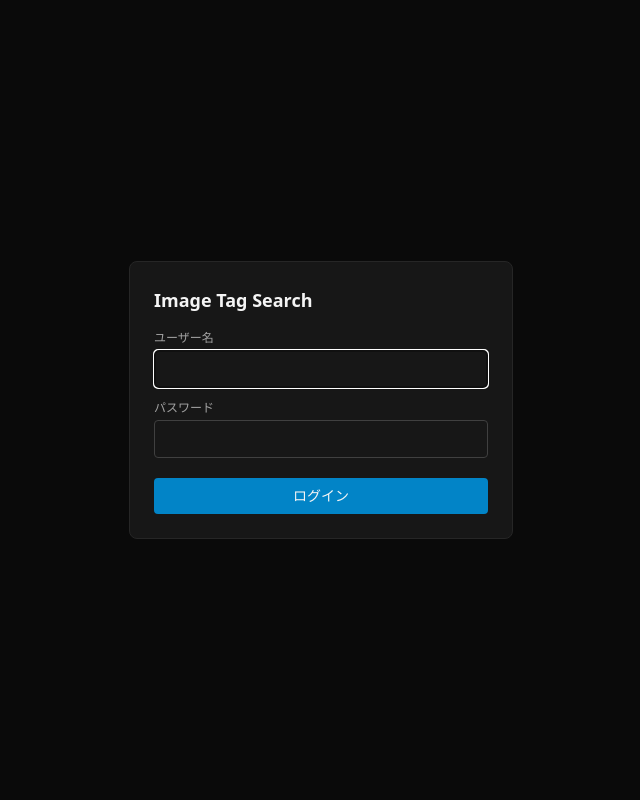
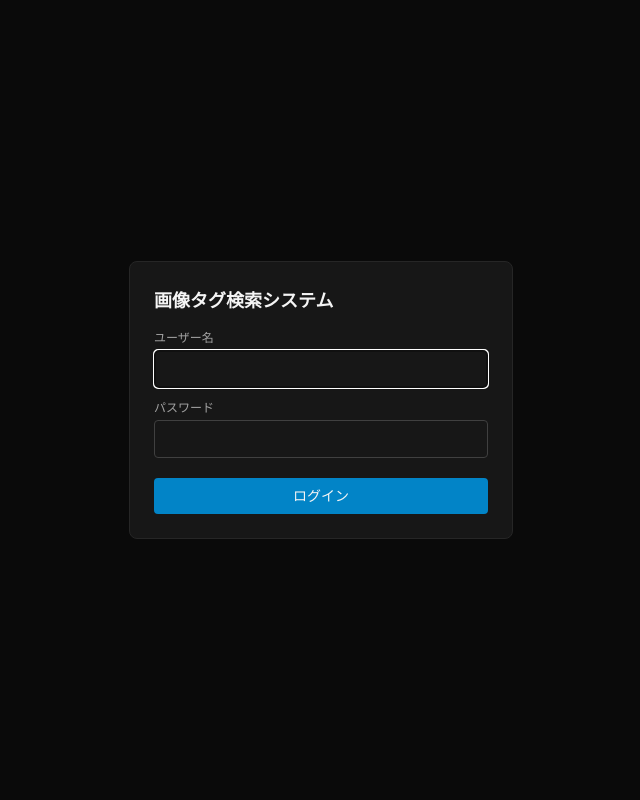
Before and after one commit to step63r/local-image-classifier, a Flask app: page /login in a window 1280 px wide. Shown: the whole page, without its empty margins (319-959 px from the left). Run offline with Flask 3, Linux system fonts and the light colour scheme; some libraries are stand-ins or nearby versions.

Commit message:
update #15

```diff
--- a/templates/index.html
+++ b/templates/index.html
@@ -3,7 +3,7 @@
 <head>
 <meta charset="utf-8">
 <meta name="viewport" content="width=device-width, initial-scale=1">
-<title>Image Tag Search</title>
+<title>画像タグ検索システム</title>
 <link rel="icon" type="image/svg+xml" href="{{ url_for('static', filename='favicon.svg') }}">
 <script src="https://cdn.tailwindcss.com"></script>
 <script src="https://unpkg.com/htmx.org@1.9.12"></script>
@@ -93,7 +93,7 @@
   </main>
   {% else %}
   <header class="sticky top-0 z-20 border-b border-neutral-800 bg-neutral-950/90 backdrop-blur">
-    {% set header_title = "Image Tag Search" %}
+    {% set header_title = "画像タグ検索システム" %}
     {% include "_header_title.html" %}
   </header>
   {% include "_menu.html" %}
--- a/templates/login.html
+++ b/templates/login.html
@@ -3,13 +3,13 @@
 <head>
 <meta charset="utf-8">
 <meta name="viewport" content="width=device-width, initial-scale=1">
-<title>Login - Image Tag Search</title>
+<title>ログイン - 画像タグ検索システム</title>
 <link rel="icon" type="image/svg+xml" href="{{ url_for('static', filename='favicon.svg') }}">
 <script src="https://cdn.tailwindcss.com"></script>
 </head>
-<body class="flex min-h-full items-center justify-center bg-neutral-950 text-neutral-100">
+<body class="flex min-h-full items-center justify-center bg-neutral-950 px-4 text-neutral-100">
   <div class="w-full max-w-sm rounded-lg border border-neutral-800 bg-neutral-900 p-6">
-    <h1 class="mb-4 text-lg font-semibold">Image Tag Search</h1>
+    <h1 class="mb-4 text-lg font-semibold">画像タグ検索システム</h1>
     {% if error %}
       <p class="mb-4 rounded border border-red-800 bg-red-950 px-3 py-2 text-sm text-red-400">{{ error }}</p>
     {% endif %}
```
